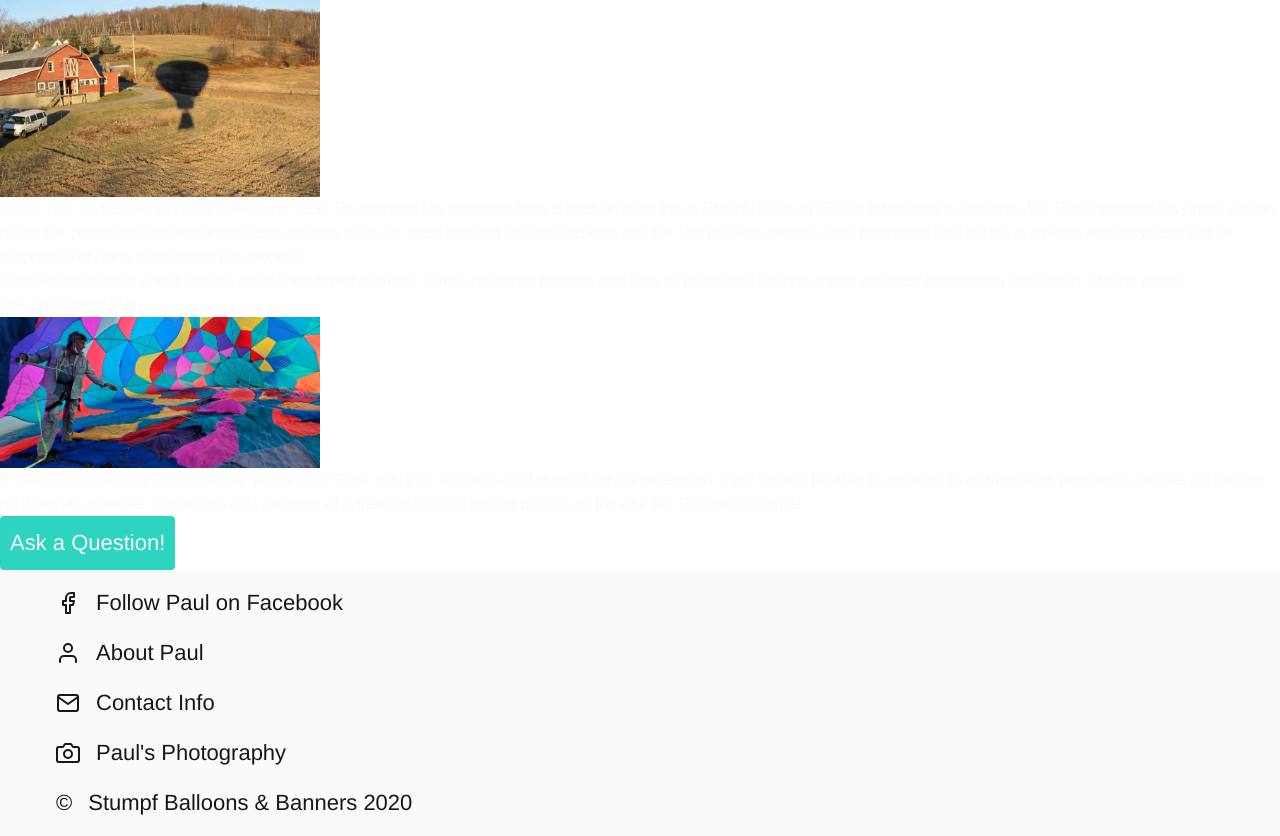
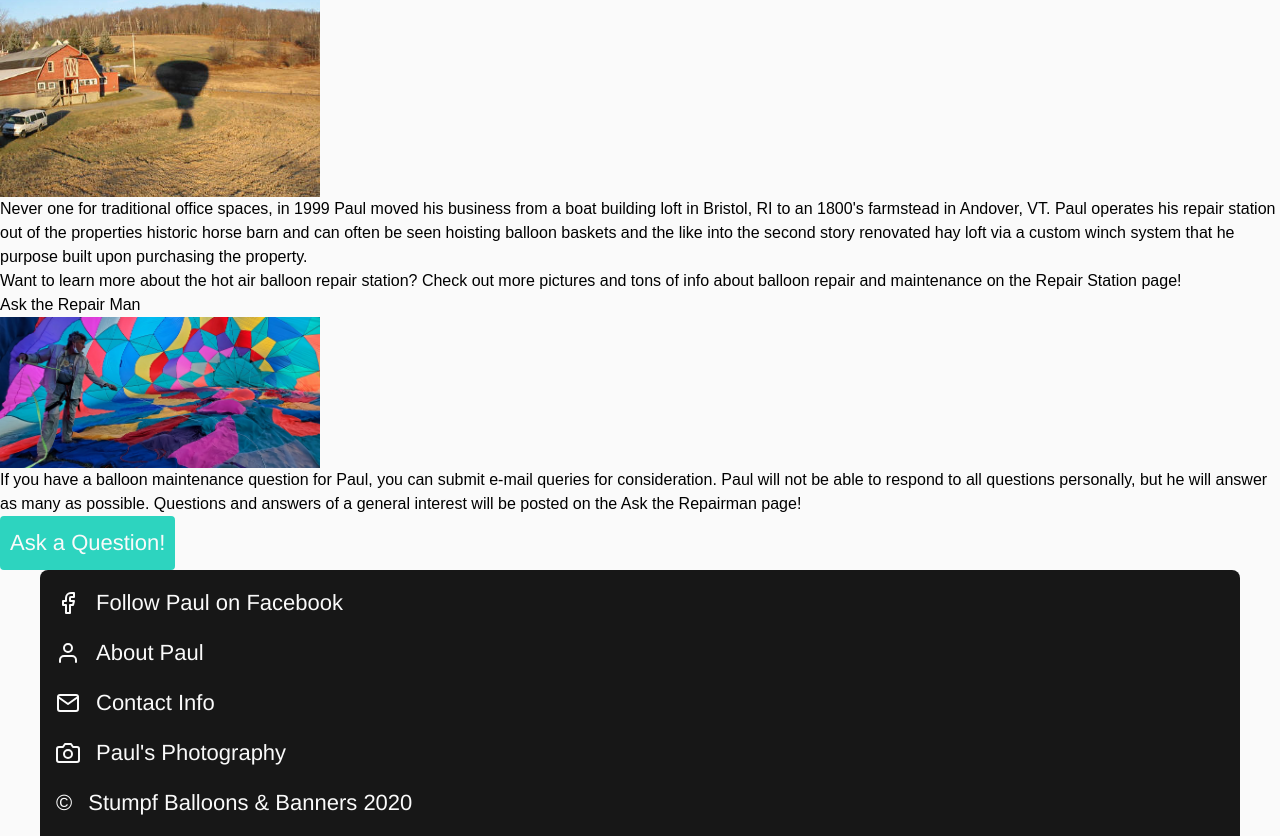
Before and after one commit to nkstumpf/stumpf-balloons-nextjs, a Next.js app: page /about in a window 1280 px wide. Shown: the part 1335-2171 px from the top of the page. Built offline with nearby package versions, Linux system fonts and the light colour scheme.

Commit message:
fix: small css fixes

```diff
--- a/components/Footer.jsx
+++ b/components/Footer.jsx
@@ -8,17 +8,17 @@ const footerStyles = [
     'flex',
     'flex-col',
     'items-center',
-    'bg-white',
 ];
 
 const divStyles = [
     'w-full',
     'max-w-screen-xl',
     'p-4',
-    'bg-white',
-    'text-black',
+    'text-white',
     'text-baseLg',
     'font-header',
+    'bg-black',
+    'rounded-t-lg',
 ];
 
  const Footer = () => {
@@ -26,29 +26,29 @@ const divStyles = [
         <footer className={clsx(footerStyles)}>
             <div className={clsx(divStyles)}>
                 <ul className="">
-                    <li className="flex items-center mb-4">
+                    <li className="flex items-center mb-4 hover:text-teal">
                         <Facebook className="mr-4" />
                         <a href="https://www.facebook.com/psstumpf">Follow Paul on Facebook</a>
                     </li>
-                    <li className="flex items-center mb-4">
+                    <li className="flex items-center mb-4 hover:text-teal">
                         <User className="mr-4" />
                         <Link href="/about">
                             <a>About Paul</a>
                         </Link>
                     </li>
-                    <li className="flex items-center mb-4">
+                    <li className="flex items-center mb-4 hover:text-teal">
                         <Mail className="mr-4" />
                         <Link href="/contact">
                             <a>Contact Info</a>
                         </Link>
                     </li>
-                    <li className="flex items-center mb-4">
+                    <li className="flex items-center mb-4 hover:text-teal">
                         <Camera className="mr-4" />
                         <Link href="/photo-blog">
                             <a>Paul's Photography</a>
                         </Link>
                     </li>
-                    <li className="flex items-center">
+                    <li className="flex items-center hover:text-teal">
                         <p className="mr-4">&copy;</p>
                         <p>Stumpf Balloons & Banners {new Date().getFullYear()}</p>
                     </li>
--- a/components/Hero.jsx
+++ b/components/Hero.jsx
@@ -6,9 +6,10 @@ import clsx from 'clsx';
 const containerStyles = [
     'mx-auto',
     'max-w-screen-xl',
-    'sm:max-h-[600px]',
+    'max-h-[600px]',
     'overflow-hidden',
-    'mb-8'
+    'mb-8',
+    'sm:rounded-lg',
 ];
 
 const divStyles = [
@@ -24,7 +25,7 @@ const divStyles = [
     'flex-col',
     'justify-center',
     'items-center',
-    'sm:max-h-[600px]',
+    'max-h-[600px]',
 ];
 
 const headerStyles = [
--- a/pages/index.jsx
+++ b/pages/index.jsx
@@ -49,10 +49,10 @@ const HomePage = () => {
         imgSrc="/images/sb-bg-mobile.jpg"
         imgAlt="Paul flying a home build balloon"
         withBtn
-        btnText="Place an Order"
-        btnUrl="/contact"
+        btnText="Start Here"
+        btnUrl="#start-here"
       />
-      <section className="mx-auto max-w-screen-xl mb-8 p-4 text-black text-base">
+      <section id="start-here" className="mx-auto max-w-screen-xl mb-8 p-4 xl:px-0 text-black text-base">
         <h2 className="text-baseLg mb-4">Welcome to the Stumpf Balloons web site and online catalog!</h2>
         <p className="mb-4">Stumpf Balloons offers an extensive assortment of products for Hot Air Balloonists, and one of the most comprehensive selections of hot air ballooning equipment and services available anywhere in the world. Even if you're not a balloonist, you will still see many unique and hard-to-find items throughout our site.</p>
         <p className="mb-4">As always, I offer friendly professional advice from a real live person, M-F 9-5 Eastern time.</p>
--- a/styles/partials/base.css
+++ b/styles/partials/base.css
@@ -1,3 +1,3 @@
 body {
-  color: #fafafa;
+  background-color: #fafafa;
 }
```
